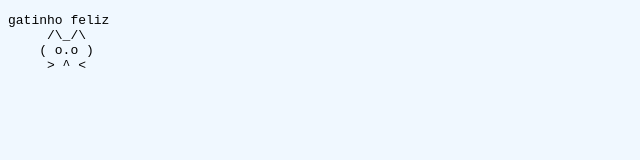
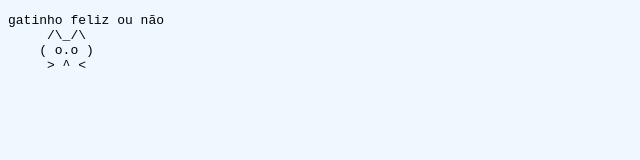
Before and after one commit to joyce-pinheiro/web-1, a plain HTML site: page JoycePinheiro-Web-I/html-basico/home.html in a window 1280 px wide. Shown: the full height of the page, 0-640 px from the left. Drawn offline with Linux system fonts and the light colour scheme.

Commit message:
dasdjansdja

```diff
--- a/JoycePinheiro-Web-I/html-basico/home.html
+++ b/JoycePinheiro-Web-I/html-basico/home.html
@@ -8,7 +8,7 @@
 <body bgcolor="aliceblue">
     <!--este é um gato! miau.-->
   <pre>
-gatinho feliz
+gatinho feliz ou não
      /\_/\
     ( o.o )
      > ^ <
```
